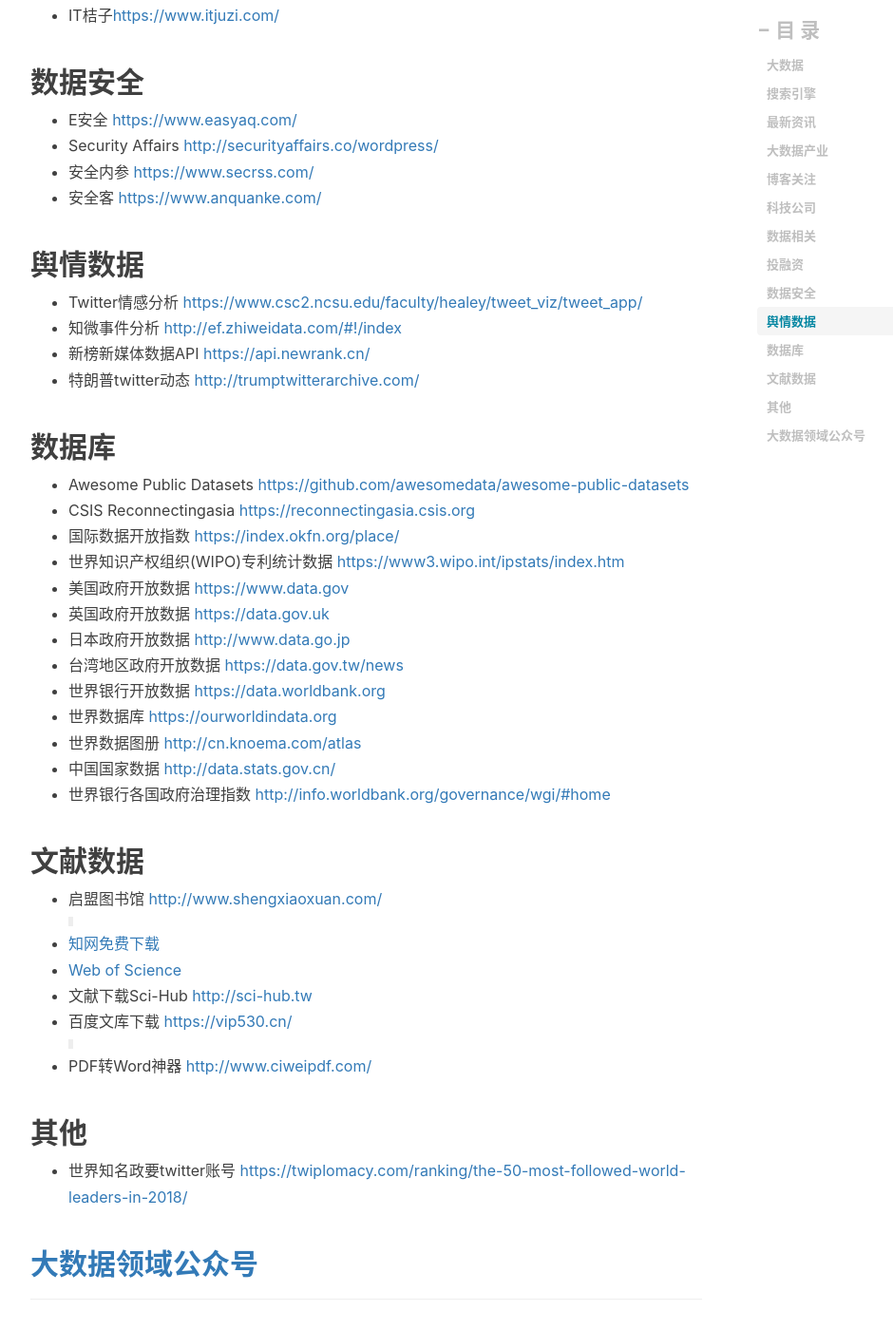
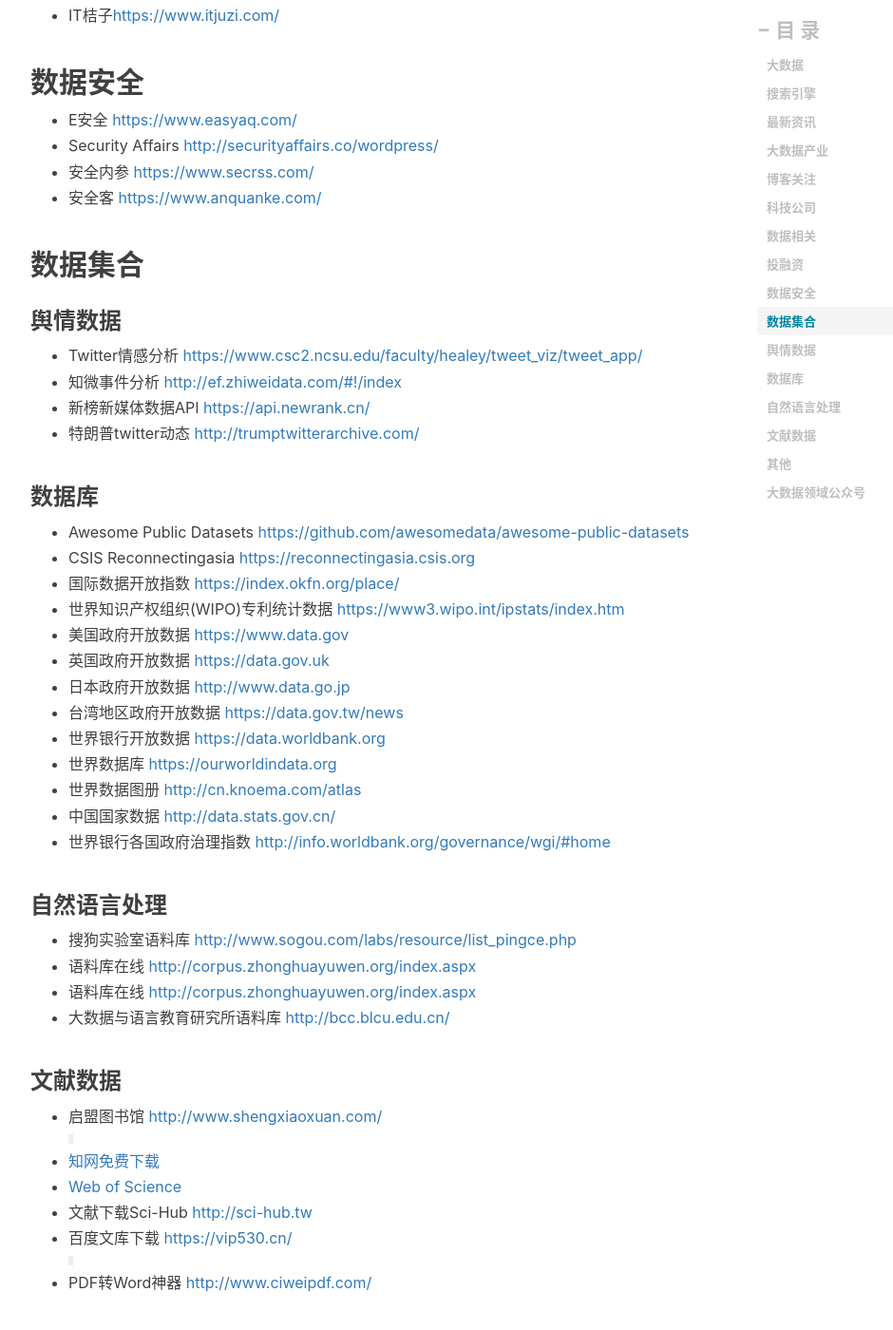
Before and after one commit to kcdyx1/kcdyx1.github.io, a Jekyll site: the page built from _posts/2018-08-21-大数据.md, in a window 1280 px wide and 1400 px high, scrolled down 2979 px. Shown: the whole window at 95% size, without its empty margins (233-1173 px from the left). Built offline with Jekyll 4.4.1, drawn with Linux system fonts in a browser that asks for light colours; comment, search, counter and statistics services are not loaded.

Commit message:
'更新'

```diff
--- a/_posts/2018-08-21-大数据.md
+++ b/_posts/2018-08-21-大数据.md
@@ -110,7 +110,9 @@ tags:
 - 安全内参 [https://www.secrss.com/](https://www.secrss.com/){:target="_blank"}
 - 安全客 [https://www.anquanke.com/](https://www.anquanke.com/){:target="_blank"}
 
-## 舆情数据
+## 数据集合
+
+### 舆情数据
 
 - Twitter情感分析 [https://www.csc2.ncsu.edu/faculty/healey/tweet_viz/tweet_app/](https://www.csc2.ncsu.edu/faculty/healey/tweet_viz/tweet_app/){:target="_blank"}
 - 知微事件分析 [http://ef.zhiweidata.com/#!/index](http://ef.zhiweidata.com/#!/index){:target="_blank"}
@@ -118,7 +120,7 @@ tags:
 - 特朗普twitter动态 [http://trumptwitterarchive.com/](http://trumptwitterarchive.com/){:target="_blank"}
 
 
-## 数据库
+### 数据库
 
 - Awesome Public Datasets [https://github.com/awesomedata/awesome-public-datasets](https://github.com/awesomedata/awesome-public-datasets){:target="_blank"}
 - CSIS Reconnectingasia [https://reconnectingasia.csis.org](https://reconnectingasia.csis.org){:target="_blank"}
@@ -134,7 +136,14 @@ tags:
 - 中国国家数据 [http://data.stats.gov.cn/](http://data.stats.gov.cn/){:target="_blank"}
 - 世界银行各国政府治理指数 [http://info.worldbank.org/governance/wgi/#home](http://info.worldbank.org/governance/wgi/#home){:target="_blank"}
 
-## 文献数据
+### 自然语言处理
+
+- 搜狗实验室语料库 [http://www.sogou.com/labs/resource/list_pingce.php](http://www.sogou.com/labs/resource/list_pingce.php){:target="_blank"}
+- 语料库在线 [http://corpus.zhonghuayuwen.org/index.aspx](http://corpus.zhonghuayuwen.org/index.aspx){:target="_blank"}
+- 语料库在线 [http://corpus.zhonghuayuwen.org/index.aspx](http://corpus.zhonghuayuwen.org/index.aspx){:target="_blank"}
+- 大数据与语言教育研究所语料库 [http://bcc.blcu.edu.cn/](http://bcc.blcu.edu.cn/){:target="_blank"}
+
+### 文献数据
 
 - 启盟图书馆 [http://www.shengxiaoxuan.com/](http://www.shengxiaoxuan.com/){:target="_blank"}
   > 包含Web of Science，知网，万方，国研网等 <br>
@@ -148,7 +157,7 @@ tags:
   >账号：pfr  密码：qwe123
 - PDF转Word神器 [http://www.ciweipdf.com/](http://www.ciweipdf.com/){:target="_blank"}
 
-## 其他
+### 其他
 
 - 世界知名政要twitter账号 [https://twiplomacy.com/ranking/the-50-most-followed-world-leaders-in-2018/](https://twiplomacy.com/ranking/the-50-most-followed-world-leaders-in-2018/){:target="_blank"}
 
```
